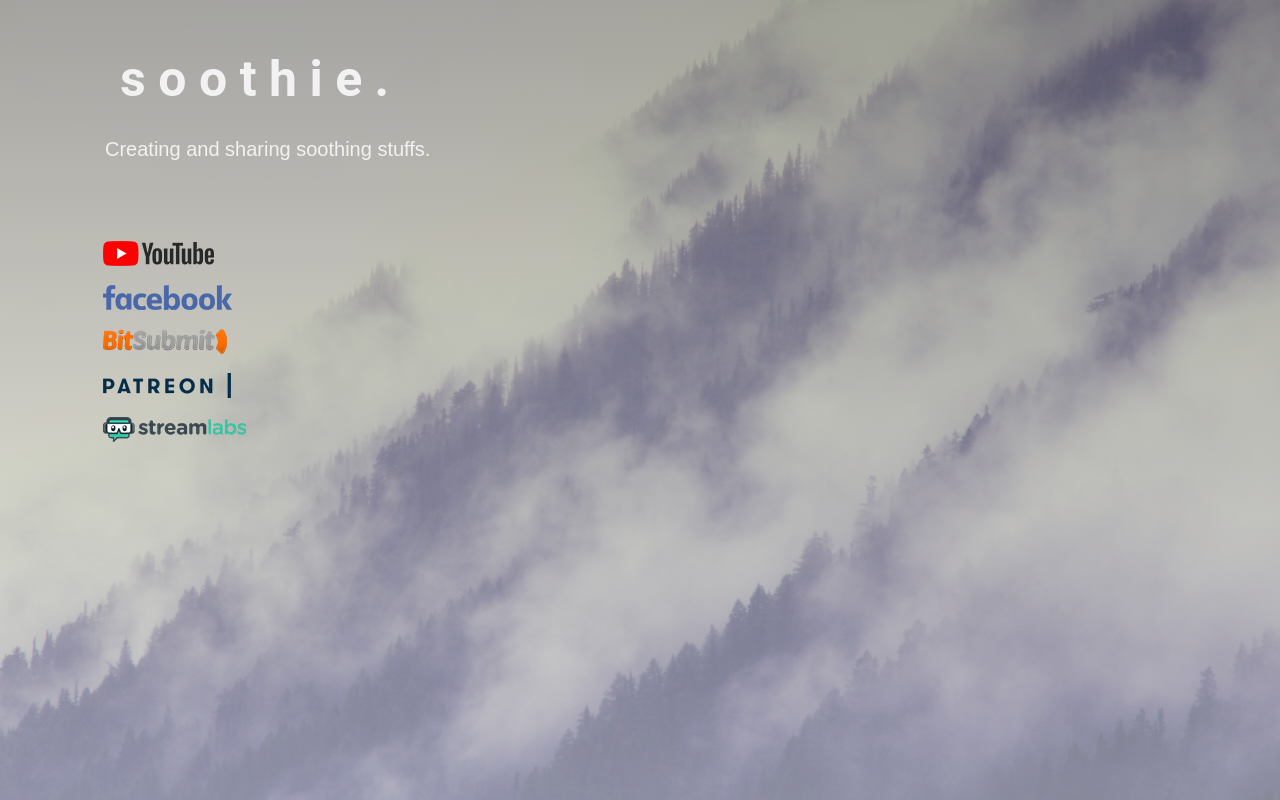
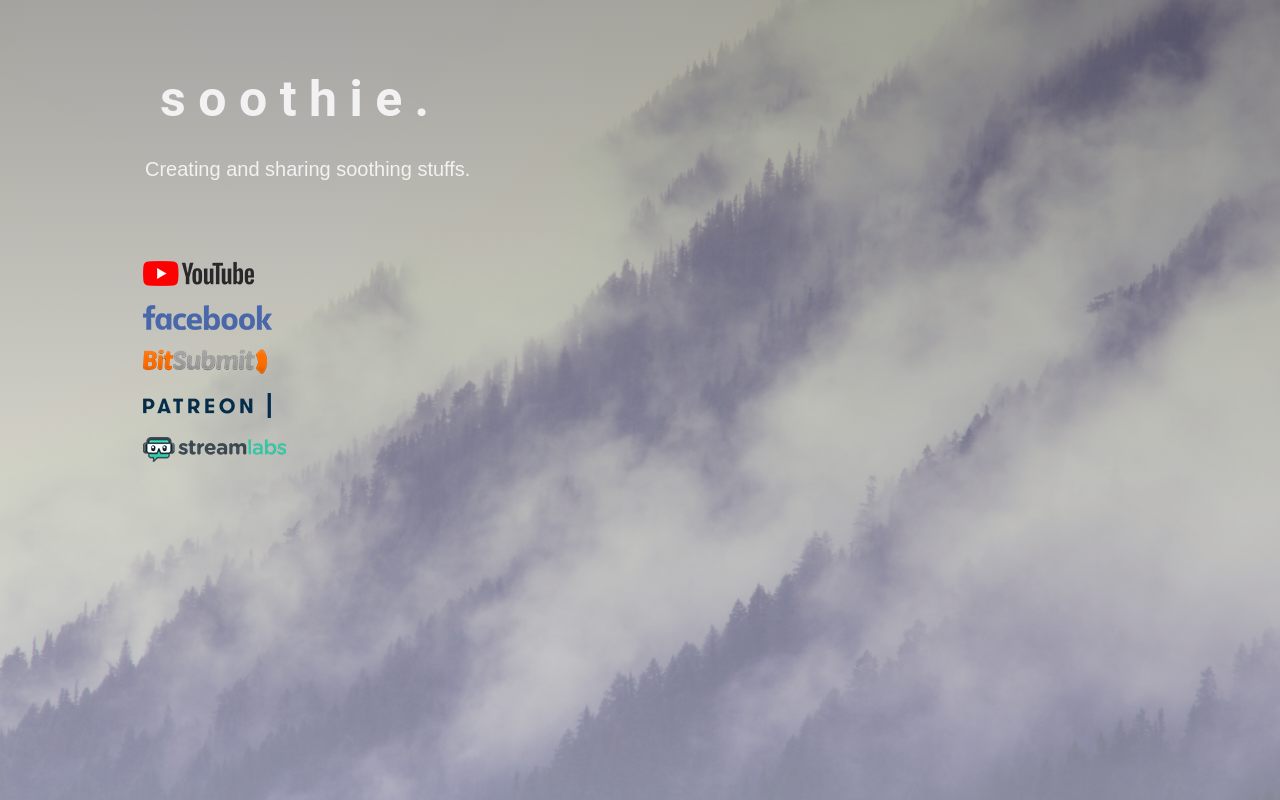
Before and after one commit to soothie/soothie.github.io, a plain HTML site: page index.html in a window 1280 px wide. Drawn offline with Linux system fonts and the light colour scheme.

Commit message:
Update style.css

```diff
--- a/style.css
+++ b/style.css
@@ -26,7 +26,7 @@ body {
 .main {
     position: absolute;
     width: 1200px;
-    margin: 50px 5px 5px 80px;
+    margin: 70px 5px 5px 120px;
 }
 
 h1 {
```
